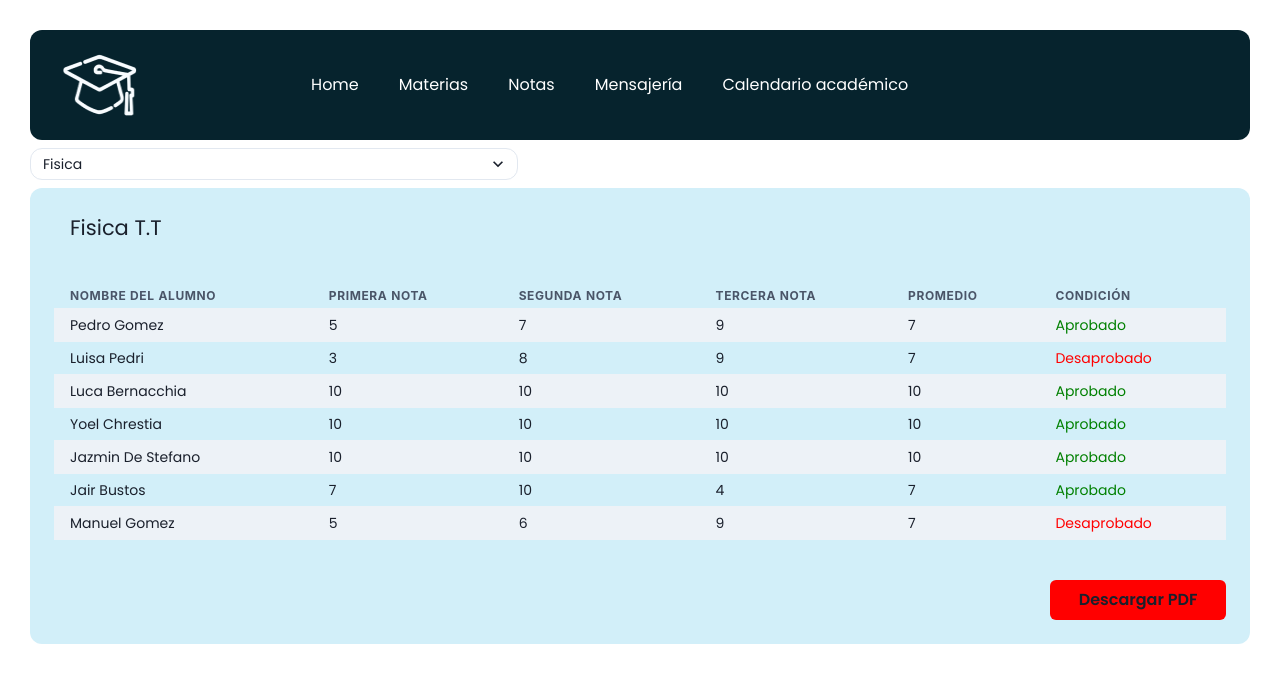
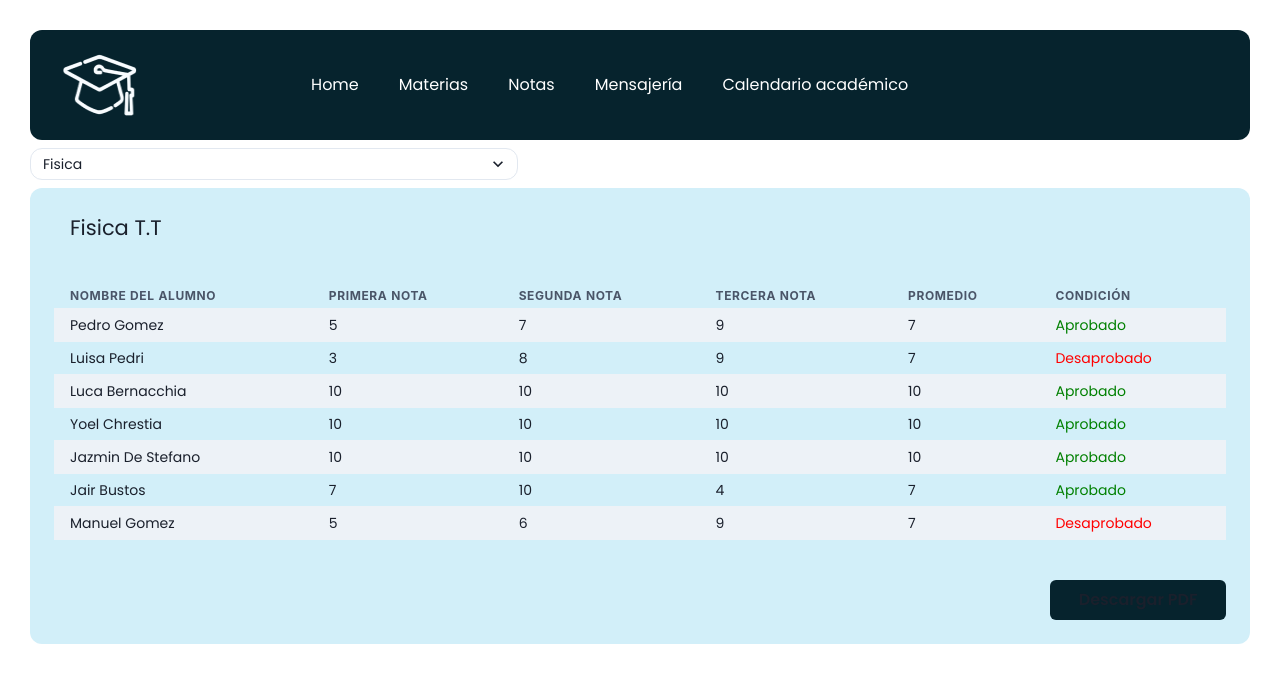
Before and after one commit to YoelChrestia/tp-interfaces, a React (Create React App) app: page /notas/Fisica in a window 1280 px wide. Shown: the top 682 px of the page. Built offline with nearby package versions, Linux system fonts and the light colour scheme.

Commit message:
button descargar pdf color change

```diff
--- a/src/pages/asistencia/index.js
+++ b/src/pages/asistencia/index.js
@@ -102,7 +102,13 @@ const Asistencia = ({ materia }) => {
           </Table>
 
           <Stack w={"100%"}>
-            <Button bgColor={"red"} alignSelf={"end"} w={"15%"} size={"md"}>
+            <Button
+              bgColor={colors.blue5}
+              alignSelf={"end"}
+              w={"15%"}
+              size={"md"}
+              color={"white"}
+            >
               Descargar PDF
             </Button>
           </Stack>
--- a/src/pages/notas/index.js
+++ b/src/pages/notas/index.js
@@ -140,10 +140,11 @@ const Notas = ({ materia }) => {
 
                 <Stack w={"100%"}>
                   <Button
-                    bgColor={"red"}
+                    bgColor={colors.blue5}
                     alignSelf={"end"}
                     w={"15%"}
                     size={"md"}
+                    color={"white"}
                   >
                     Descargar PDF
                   </Button>
@@ -214,7 +215,12 @@ const Notas = ({ materia }) => {
             </Table>
 
             <Stack w={"100%"}>
-              <Button bgColor={"red"} alignSelf={"end"} w={"15%"} size={"md"}>
+              <Button
+                bgColor={colors.blue5}
+                alignSelf={"end"}
+                w={"15%"}
+                size={"md"}
+              >
                 Descargar PDF
               </Button>
             </Stack>
```
